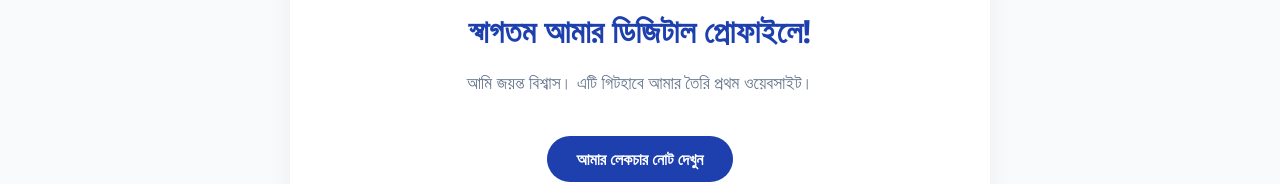
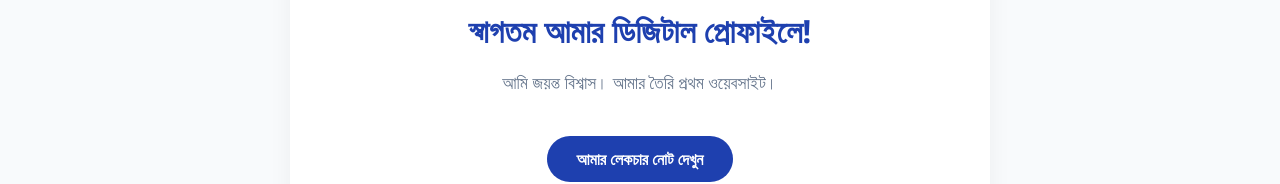
Before and after one commit to biswasjayonta5-dev/jayonta.github.io, a plain HTML site: page index.html in a window 1280 px wide. Shown: the part 346-530 px from the top of the page. Drawn offline with Linux system fonts and the light colour scheme.

Commit message:
Update index.html

```diff
--- a/index.html
+++ b/index.html
@@ -98,7 +98,7 @@
         <img src="profile.jpg" alt="জয়ন্ত বিশ্বাস" class="profile-pic" onerror="this.src='https://via.placeholder.com/150?text=Upload+Photo'">
 
         <h1>স্বাগতম আমার ডিজিটাল প্রোফাইলে!</h1>
-        <p>আমি জয়ন্ত বিশ্বাস। এটি গিটহাবে আমার তৈরি প্রথম ওয়েবসাইট।</p>
+        <p>আমি জয়ন্ত বিশ্বাস। আমার তৈরি প্রথম ওয়েবসাইট।</p>
 
         <a href="macroeconomics.html" class="btn">আমার লেকচার নোট দেখুন</a>
     </div>
```
